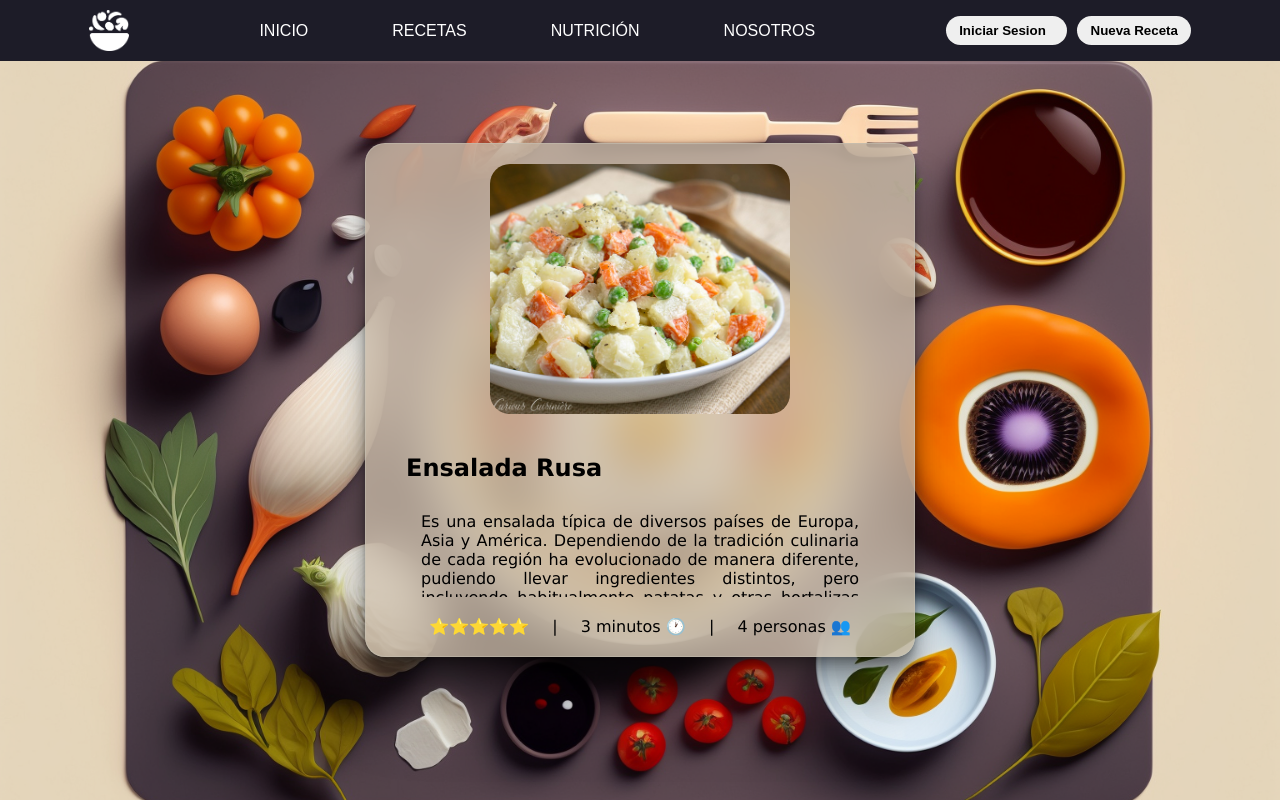
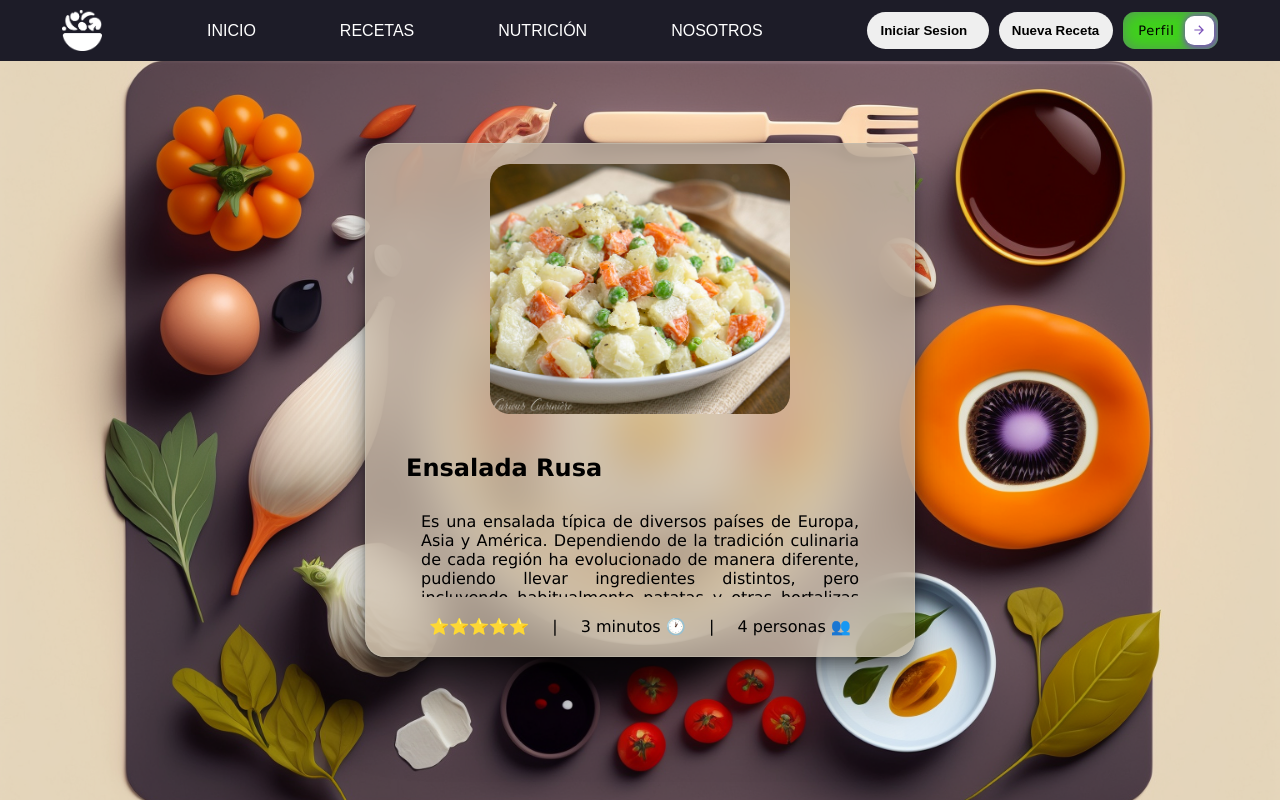
Before and after one commit to iDylaan/easy-eats-app, a Vue app in the folder client/easy-eats/: page / in a window 1280 px wide. Built offline with nearby package versions, Linux system fonts and the light colour scheme.

Commit message:
Perfil de usuario

```diff
--- a/client/easy-eats/src/assets/styles/layout/_navbar.scss
+++ b/client/easy-eats/src/assets/styles/layout/_navbar.scss
@@ -135,5 +135,58 @@
         gap: 10px;
     }
 
+    .cssbuttons-io-button {
+        background: #3fd31a;
+        color: #000000;
+        font-family: inherit;
+        padding: 0.35em;
+        padding-left: 1.2em;
+        font-size: 13px;
+        font-weight: 500;
+        border-radius: 0.9em;
+        border: none;
+        letter-spacing: 0.05em;
+        display: flex;
+        align-items: center;
+        box-shadow: inset 0 0 1.6em -0.6em #714da6;
+        overflow: hidden;
+        position: relative;
+        height: 2.8em;
+        padding-right: 3.3em;
+      }
+
+      .cssbuttons-io-button .icon {
+        background: white;
+        margin-left: 1em;
+        position: absolute;
+        display: flex;
+        align-items: center;
+        justify-content: center;
+        height: 2.2em;
+        width: 2.2em;
+        border-radius: 0.7em;
+        box-shadow: 0.1em 0.1em 0.6em 0.2em #7b52b9;
+        right: 0.3em;
+        transition: all 0.3s;
+      }
+
+      .cssbuttons-io-button:hover .icon {
+        width: calc(100% - 0.6em);
+      }
+
+      .cssbuttons-io-button .icon svg {
+        width: 1.1em;
+        transition: transform 0.3s;
+        color: #7b52b9;
+      }
+
+      .cssbuttons-io-button:hover .icon svg {
+        transform: translateX(0.1em);
+      }
+
+      .cssbuttons-io-button:active .icon {
+        transform: scale(0.95);
+      }
+
 
 }
--- a/client/easy-eats/src/components/layout/Navbar.vue
+++ b/client/easy-eats/src/components/layout/Navbar.vue
@@ -37,6 +37,12 @@
         Nueva Receta
     </button>
 
+    <button class="cssbuttons-io-button" @click="perfil"> Perfil
+  <div class="icon">
+    <svg xmlns="http://www.w3.org/2000/svg" viewBox="0 0 24 24" width="24" height="24"><path fill="none" d="M0 0h24v24H0z"></path><path fill="currentColor" d="M16.172 11l-5.364-5.364 1.414-1.414L20 12l-7.778 7.778-1.414-1.414L16.172 13H4v-2z"></path></svg>
+  </div>
+</button>
+
 </div>
 
 <!-- menu de hamburguesa -->
@@ -58,6 +64,7 @@ export default {
         const goHome = () => router.push('/');
         const nuevaReceta = () => router.push("/subir-receta");
         const goNosotros = () => router.push("/nosotros");
+        const perfil = () => router.push("/detallesPerfil");
 
         const iniciarSesion = () => router.push("/login");
 
@@ -81,6 +88,7 @@ export default {
             goHome,
             isLoged,
             goNosotros,
+            perfil,
         }
     }
 }
```
